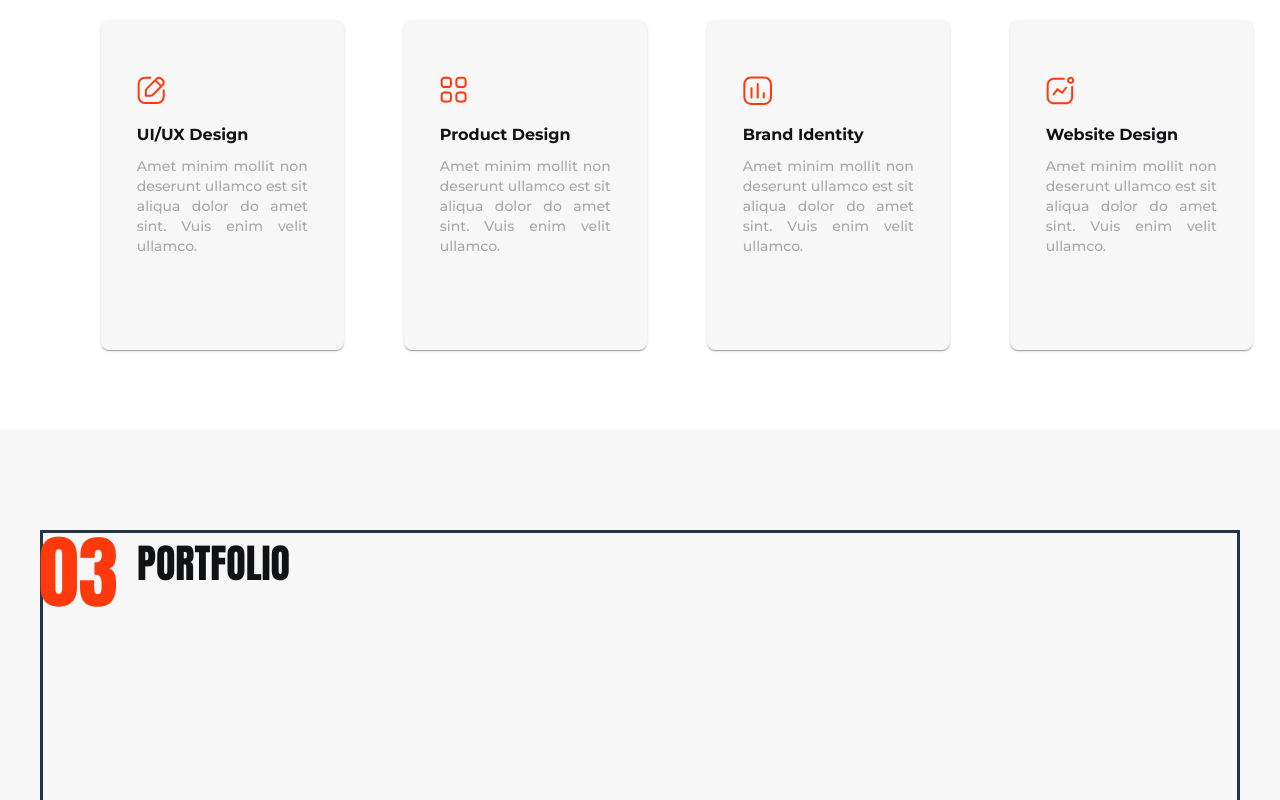
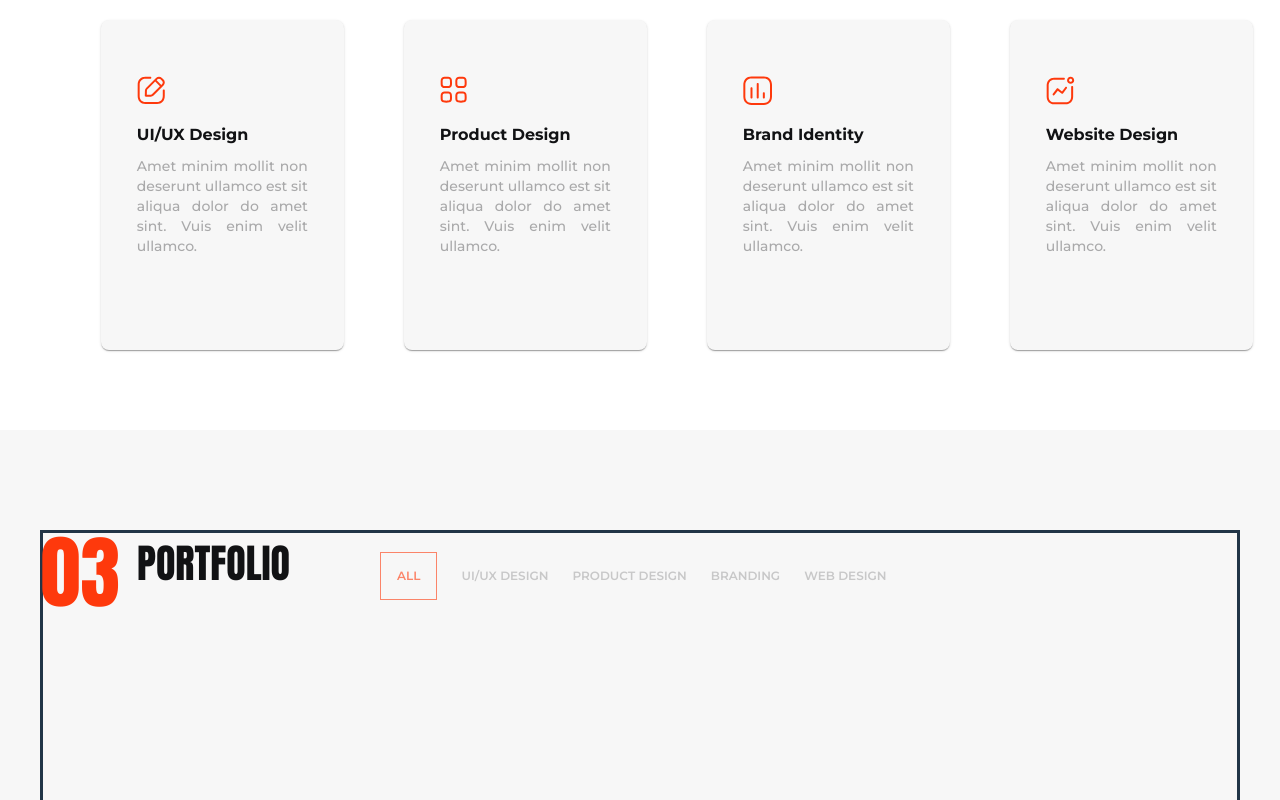
Before and after one commit to 89811421793/classcomponents, a React (Vite) app: page / in a window 1280 px wide. Shown: the part 2199-2999 px from the top of the page. Built offline with nearby package versions, Linux system fonts and the light colour scheme.

Commit message:
табы для портфолио секции

```diff
--- /dev/null
+++ b/src/components/PortfolioTabs.tsx
@@ -0,0 +1,82 @@
+import { Component } from 'react';
+import { Box, Tab, Typography } from '@mui/material';
+
+interface TabItem {
+    label: string;
+    key: string;
+}
+
+interface PortfolioTabsState {
+    selectedTab: string;
+}
+
+export class PortfolioTabs extends Component<{}, PortfolioTabsState> {
+    private tabItems: TabItem[] = [
+        { label: "all", key: "all" },
+        { label: "ui/ux design", key: "uiux" },
+        { label: "product design", key: "product" },
+        { label: "branding", key: "branding" },
+        { label: "web design", key: "web" }
+    ];
+
+    constructor(props: {}) {
+        super(props);
+        this.state = {
+            selectedTab: "all" // "all" is selected by default
+        };
+    }
+
+    handleTabClick = (key: string) => {
+        this.setState({ selectedTab: key });
+    }
+
+    render() {
+        const { selectedTab } = this.state;
+
+        return (
+            <Box sx={{ display: 'flex', borderBottom: 'none' }}>
+                {this.tabItems.map((tab) => (
+                    <Tab
+                        key={tab.key}
+                        onClick={() => this.handleTabClick(tab.key)}
+                        sx={{
+                            minWidth: 'auto',
+                            padding: selectedTab === tab.key ? '12px 16px' : '0',
+                            marginRight: tab.key === 'web' ? '0' : '24px',
+                            border: selectedTab === tab.key ? (theme) => `1px solid ${theme.palette.accent.main}` : 'none',
+                            backgroundColor: 'transparent',
+                            color: selectedTab === tab.key ? (theme) => theme.palette.accent.main : (theme) => theme.palette.text.secondary,
+                            outline: 'none',
+                            '&.Mui-selected': {
+
+                                color: (theme) => theme.palette.accent.main,
+                            },
+                            '&:focus': {
+                                outline: 'none',
+                            },
+
+                            '&:hover': {
+                                border:  (theme) => `1px solid ${theme.palette.accent.main}`,
+                                padding: "12px 16px",
+                                color: (theme) => theme.palette.accent.main,
+                                marginRight:'12px'
+                            }
+                        }}
+                        label={
+                            <Typography
+                                sx={{
+                                    textTransform: 'uppercase',
+                                    fontFamily: 'Montserrat',
+                                    fontSize: '12px',
+                                    fontWeight: 600,
+                                }}
+                            >
+                                {tab.label}
+                            </Typography>
+                        }
+                    />
+                ))}
+            </Box>
+        );
+    }
+}
--- a/src/components/SectionTitle.tsx
+++ b/src/components/SectionTitle.tsx
@@ -22,7 +22,7 @@ class SectionTitle extends Component<SectionTitleProps> {
             content: `"${index < 10 ? "0" : ""}${index}"`,
             position: "absolute",
             top:'-1%',
-            left:'1%',
+            left:'6%',
             transform: "translateX(-50%)",
             fontFamily: "Anton",
             fontSize: "80px",
--- a/src/pages/homepage/sections/PortfolioSection.tsx
+++ b/src/pages/homepage/sections/PortfolioSection.tsx
@@ -1,14 +1,21 @@
 import { Component } from 'react';
 import SectionTitle from '../../../components/SectionTitle';
-import { Container } from "@mui/material";
+import { Container, Box } from "@mui/material";
+import { PortfolioTabs } from '../../../components/PortfolioTabs';
+
 
 export class PortfolioSection extends Component {
     render() {
         return (
-            <section style={{ minHeight: '100vh', position:'relative',  backgroundColor: "#F7F7F7", paddingTop:'100px' }}>
-                <Container sx={{minHeight: '80vh', border:'3px solid'}}>
-              <SectionTitle index={3} title={"Portfolio"} />
-              </Container>
+            <section style={{ minHeight: '100vh', position: 'relative', backgroundColor: "#F7F7F7", paddingTop: '100px' }}>
+                <Container sx={{ minHeight: '80vh', border: '3px solid' }}>
+                    <Box sx={{ display: 'inline-block', marginRight: '90px' }}>
+                        <SectionTitle index={3} title={"Portfolio"} />
+                    </Box>
+                    <Box sx={{ display: 'inline-block'}}>
+                    <PortfolioTabs/>
+                    </Box>
+                </Container>
             </section>
         );
     }
```
